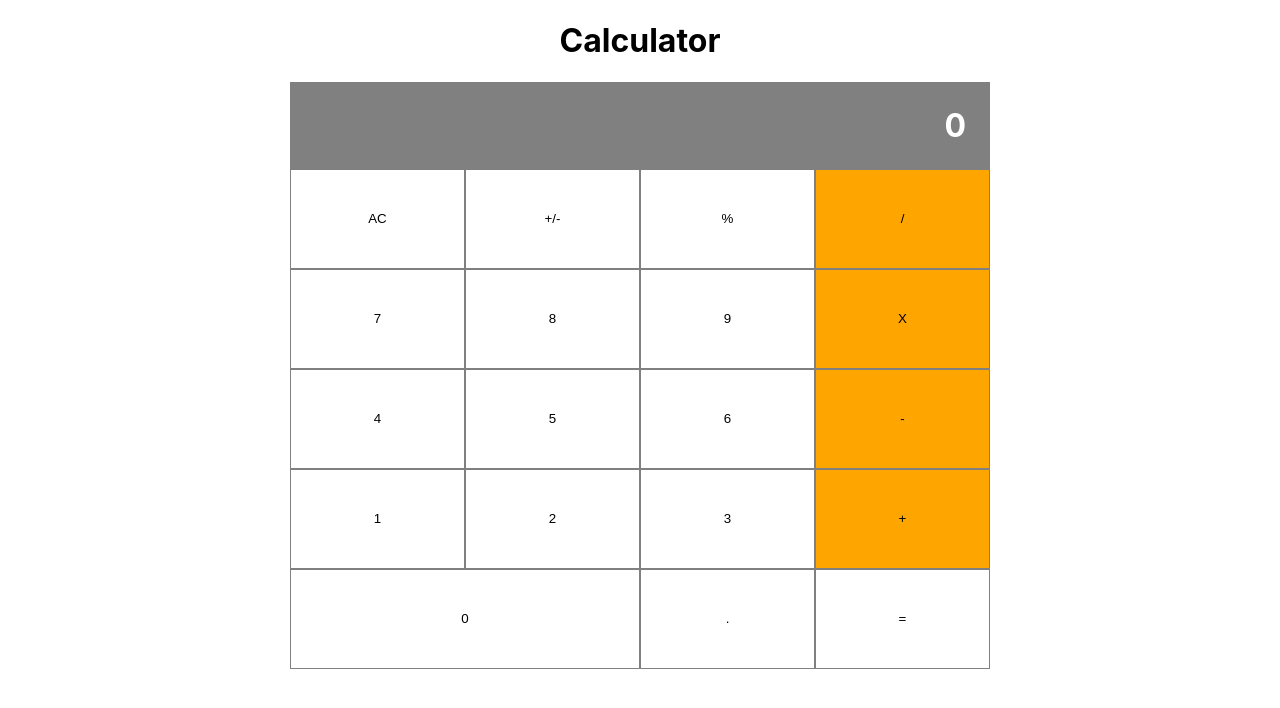
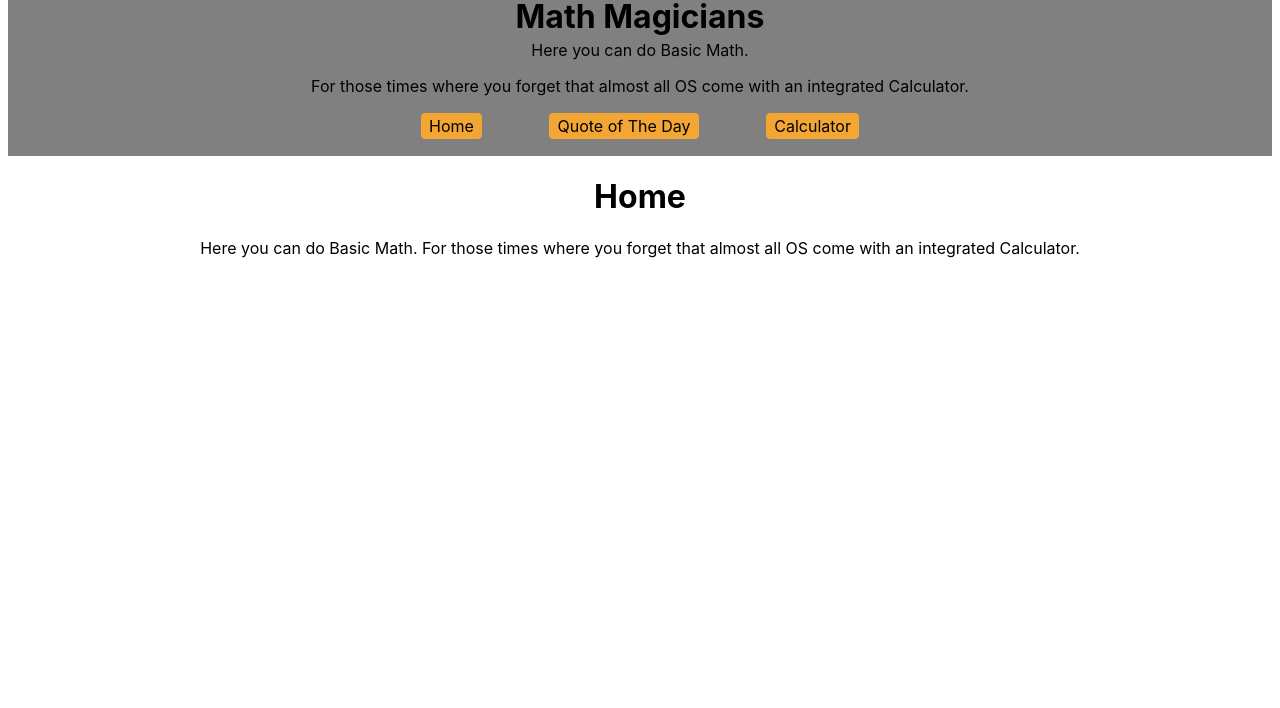
Before and after one commit to SigmaSam/calculator, a React (Create React App) app: page / in a window 1280 px wide. Shown: the top 708 px of the page. Built offline with nearby package versions, Linux system fonts and the light colour scheme.

Commit message:
Add routing and basic CSS.

```diff
--- a/package.json
+++ b/package.json
@@ -13,6 +13,7 @@
     "prop-types": "^15.7.2",
     "react": "^17.0.2",
     "react-dom": "^17.0.2",
+    "react-router-dom": "^5.2.0",
     "react-scripts": "4.0.3",
     "web-vitals": "^1.0.1"
   },
--- a/src/Components/App.css
+++ b/src/Components/App.css
@@ -16,9 +16,6 @@
 .Result {
   margin: 1.5rem;
 }
-.groupContainer,div {
-  height: 100px;
-}
 
 .button {
   height: 100px;
--- /dev/null
+++ b/src/Components/Home.js
@@ -0,0 +1,15 @@
+const Home = () => (
+  <div>
+    <div>
+      <h1>Home</h1>
+      <p>
+        Here you can do Basic Math.
+        {'\n'}
+        For those times where you forget that almost all OS come with an integrated Calculator.
+      </p>
+
+    </div>
+  </div>
+);
+
+export default Home;
--- /dev/null
+++ b/src/Components/Navigation.js
@@ -0,0 +1,22 @@
+import React from 'react';
+import { Link } from 'react-router-dom';
+
+const Nav = () => (
+  <div className="NavBar">
+    <h1 className="Logo">Math Magicians</h1>
+    <p>
+      Here you can do Basic Math.
+    </p>
+    <p>
+      For those times where you forget that almost all OS come with an integrated Calculator.
+    </p>
+    <div className="links">
+      <Link className="link" to="/home">Home</Link>
+      <Link className="link" to="/quote">Quote of The Day</Link>
+      <Link className="link" to="/app">Calculator</Link>
+    </div>
+
+  </div>
+);
+
+export default Nav;
--- /dev/null
+++ b/src/Components/Quote.js
@@ -0,0 +1,14 @@
+const Quote = () => (
+  <div>
+    <div>
+      <h1>Quote</h1>
+      <p>
+        Seriusly dude just use the OS calculator,
+        most of them are pretty powerfull now.
+        - Samuel Almao.
+      </p>
+    </div>
+  </div>
+);
+
+export default Quote;
--- a/src/index.css
+++ b/src/index.css
@@ -1,5 +1,5 @@
 body {
-  margin: 0;
+  margin-top: -1.5rem;
   font-family:
     -apple-system,
     BlinkMacSystemFont,
@@ -14,6 +14,10 @@ body {
     sans-serif;
   -webkit-font-smoothing: antialiased;
   -moz-osx-font-smoothing: grayscale;
+  display: flex;
+  flex-direction: column;
+  justify-content: center;
+  text-align: center;
 }
 
 code {
@@ -25,3 +29,28 @@ code {
     'Courier New',
     monospace;
 }
+
+.NavBar {
+  background-color: gray;
+  max-height: 30vh;
+}
+
+.Logo {
+  margin-bottom: -0.8rem;
+}
+
+.links {
+  margin: 0 auto;
+  padding-bottom: 1rem;
+  display: flex;
+  justify-content: space-around;
+  width: 40%;
+}
+.link {
+  padding: 0.2rem 0.5rem;
+  border: 1px solid gray;
+  border-radius: 5px;
+  text-decoration: none;
+  color: black;
+  background-color: rgb(243, 166, 51);
+}
--- a/src/index.js
+++ b/src/index.js
@@ -1,17 +1,26 @@
 import React from 'react';
 import ReactDOM from 'react-dom';
+import { BrowserRouter, Switch, Route } from 'react-router-dom';
 import './index.css';
+import Nav from './Components/Navigation';
+import Home from './Components/Home';
 import App from './Components/App';
-import reportWebVitals from './reportWebVitals';
+import Quote from './Components/Quote';
 
-ReactDOM.render(
-  <React.StrictMode>
-    <App />
-  </React.StrictMode>,
-  document.getElementById('root'),
+const Routes = () => (
+  <BrowserRouter>
+    <Nav />
+    <Switch>
+      <Route exact path="/" component={Home} />
+      <Route path="/home" component={Home} />
+      <Route path="/quote" component={Quote} />
+      <Route path="/app" component={App} />
+    </Switch>
+  </BrowserRouter>
 );
+
+ReactDOM.render(<Routes />, document.getElementById('root'));
 
 // If you want to start measuring performance in your app, pass a function
 // to log results (for example: reportWebVitals(console.log))
 // or send to an analytics endpoint. Learn more: https://bit.ly/CRA-vitals
-reportWebVitals();
```
Also changed, not shown: 1 other file (tests, documents, lock files or other folders).
